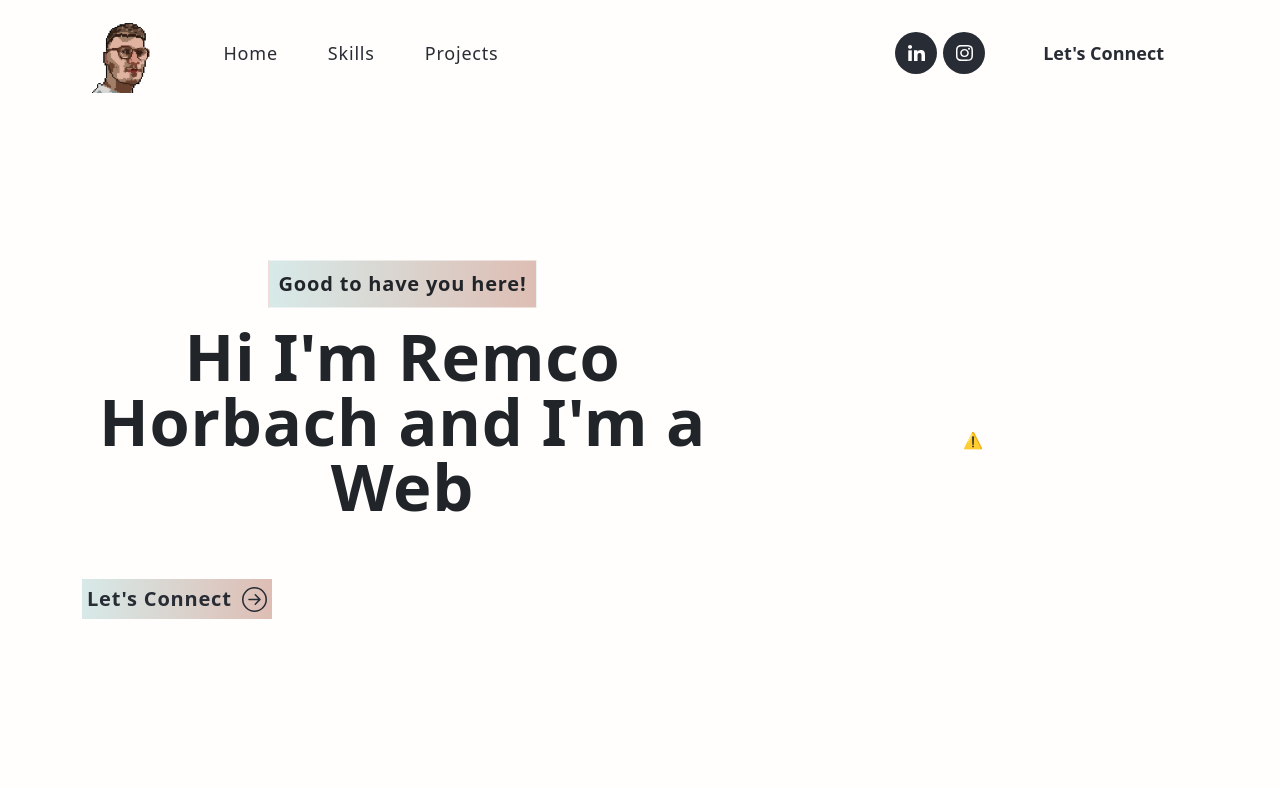
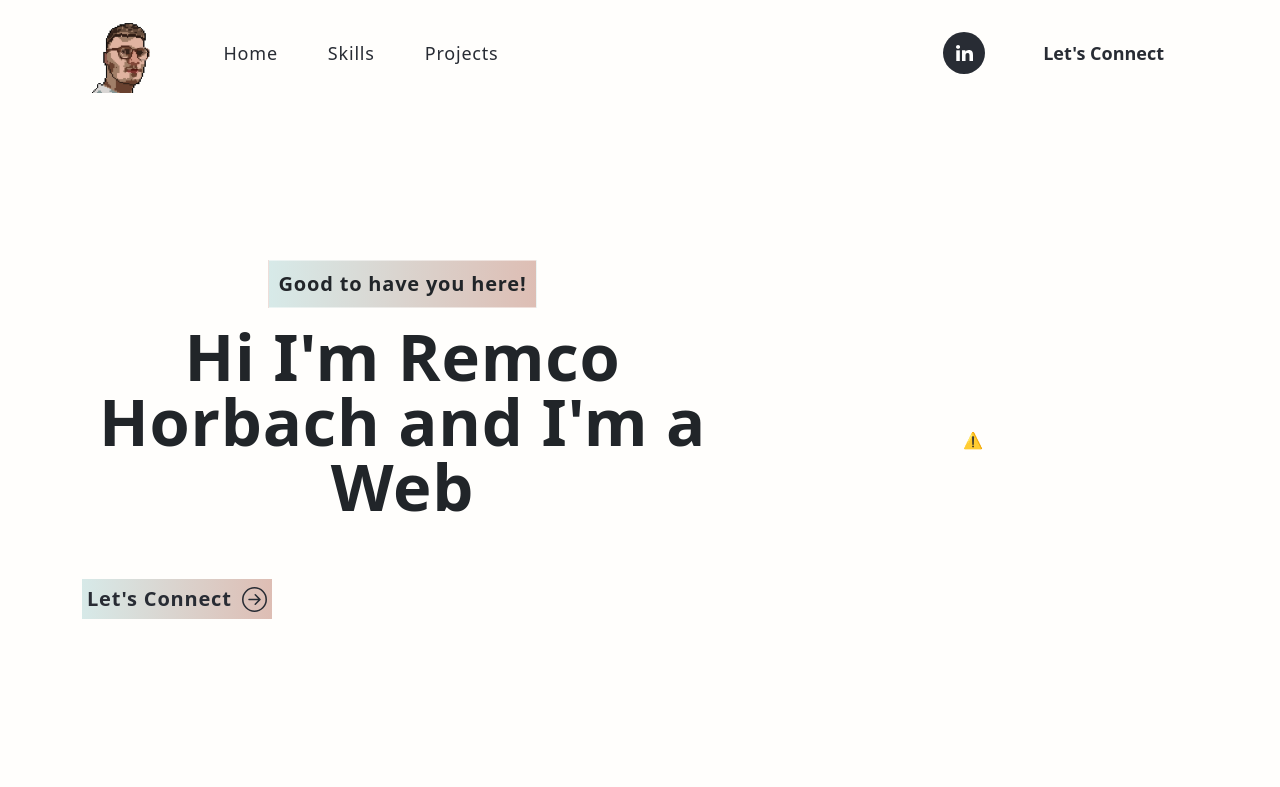
Before and after one commit to RemcoHorbach/PortfolioRH, a React (Create React App) app: page / in a window 1280 px wide. Shown: the top 787 px of the page. Built offline with nearby package versions, Linux system fonts and the light colour scheme; no server answers.

Commit message:
removed unused

```diff
--- a/src/components/NavBar.js
+++ b/src/components/NavBar.js
@@ -3,7 +3,6 @@ import Container from 'react-bootstrap/Container';
 import Nav from 'react-bootstrap/Nav';
 import logo from '../assets/img/logo.png'
 import navIcon1 from '../assets/img/nav-icon1.svg'
-import navIcon3 from '../assets/img/nav-icon3.svg'
 import Navbar from 'react-bootstrap/Navbar';
 
 export const NavBar = () => {
@@ -46,8 +45,6 @@ export const NavBar = () => {
                   <span className="navbar-text">
                     <div className="social-icon">
                         <a href="https://www.linkedin.com/in/remco-horbach/" target="_blank"><img src={navIcon1} alt=""/></a>
-                        <a href="#"><img src={navIcon3} alt=""/></a>
-
                     </div>
                     <button className='vvd' onClick={()=> console.log('connect')}><span>Let's Connect</span></button>
                   </span>
```
